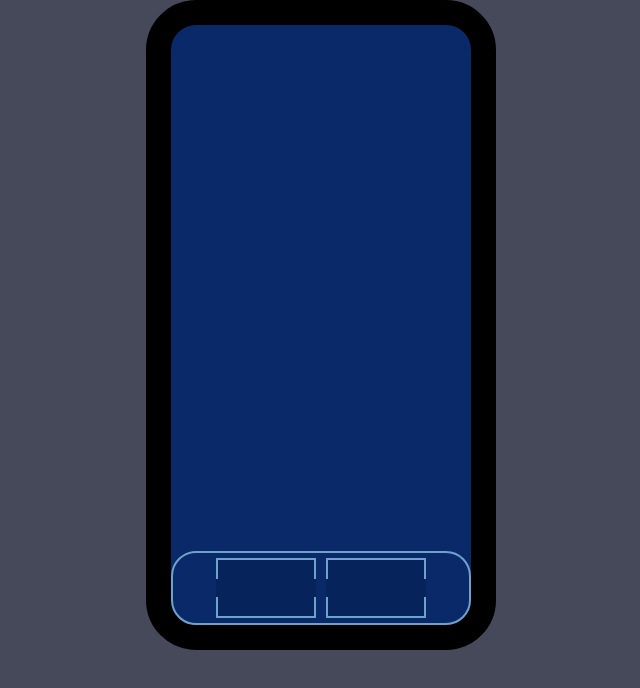
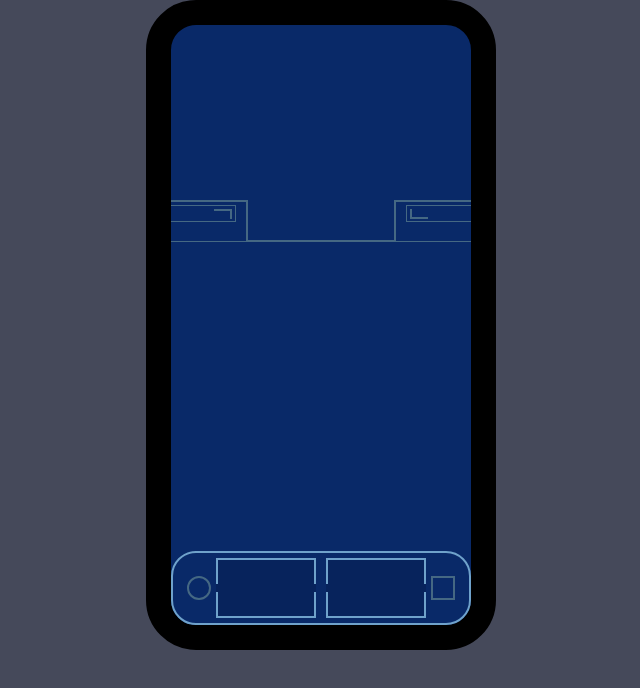
Before and after one commit to MatHuf/ReactivateTheDroids, a React (Create React App) app: page / in a window 1280 px wide. Shown: the top 688 px of the page, without its empty margins (319-959 px from the left). Built offline with nearby package versions, Linux system fonts and the light colour scheme.

Commit message:
Setting up footer for animated display

```diff
--- a/src/components/ActionButton/actionButton.css
+++ b/src/components/ActionButton/actionButton.css
@@ -4,6 +4,7 @@
   height: 60px;
   margin: 5px;
   display: grid;
+  grid-template-rows: 3fr 1fr 3fr;
 }
 
 .action-button-top {
--- a/src/components/Panel/index.js
+++ b/src/components/Panel/index.js
@@ -13,10 +13,32 @@ const Panel = props => {
 	return (
 		<div className="panel-container">
 			<div className="data-section"></div>
-			<div className="droid-section"></div>
+			<div className="droid-section">
+				<div className="droid-footer">
+					<div className="footer-outer">
+						<div className="footer-inner footer-inner-left">
+							<div className="faux-button faux-button-left"></div>
+						</div>
+					</div>
+					<div className="footer-center-outer">
+						<div className="faux-button faux-button-triple"></div>
+						<div className="faux-button faux-button-text"></div>
+						<div className="faux-button faux-button-center"></div>
+						<div className="faux-button faux-button-text"></div>
+						<div className="faux-button faux-button-triple"></div>
+					</div>
+					<div className="footer-outer">
+						<div className="footer-inner footer-inner-right">
+							<div className="faux-button faux-button-right"></div>
+						</div>
+					</div>
+				</div>
+			</div>
 			<div className="controls-section">
+				<div className="controls-deco circle"></div>
 				<ActionButton action={deactivate} />
 				<ActionButton action={activate} />
+				<div className="controls-deco triangle"></div>
 			</div>
 		</div>
 	);
--- a/src/components/Panel/panel.css
+++ b/src/components/Panel/panel.css
@@ -16,13 +16,84 @@
 
 .droid-section {
   height: 400px;
-  width: 250px;
 }
 
 .controls-section {
   display: flex;
   flex-direction: row;
   justify-content: center;
+  align-items: center;
   border: solid 2px #6fa2cb;
   border-radius: 25px;
 }
+
+.controls-deco {
+  width: 20px;
+  height: 20px;
+  border: solid 2px #456883;
+}
+
+.circle {
+  border-radius: 50%;
+}
+
+.triangle {
+
+}
+
+.droid-footer {
+  display: grid;
+  grid-template-columns: 1fr 2fr 1fr;
+  height: 35px;
+
+}
+
+.footer-outer {
+  border-top: solid 2px #456883;
+  border-bottom: solid 1px #456883;
+}
+
+.footer-center-outer {
+  border-left: solid 2px #456883;;
+  border-bottom: solid 2px #456883;
+  border-right: solid 2px #456883;
+}
+
+.footer-inner {
+  border-top: solid 1px #456883;
+  border-bottom: solid 1px #456883;
+  height: 15px;
+  margin-top: 3px;
+  display: flex;
+  flex-direction: row;
+  align-items: center;
+}
+
+.footer-inner-left {
+  border-right: solid 1px #456883;
+  margin-right: 10px;
+  flex-direction: row-reverse;
+}
+
+.footer-inner-right {
+  border-left: solid 1px #456883;
+  margin-left: 10px;
+  flex-direction: row;
+}
+
+.faux-button {
+  height: 8px;
+  width: 16px;
+}
+
+.faux-button-left {
+  border-top: solid 2px #456883;
+  border-right: solid 2px #456883;
+  margin-right: 3px;
+}
+
+.faux-button-right {
+  border-left: solid 2px #456883;
+  border-bottom: solid 2px #456883;
+  margin-left: 3px;
+}
```
